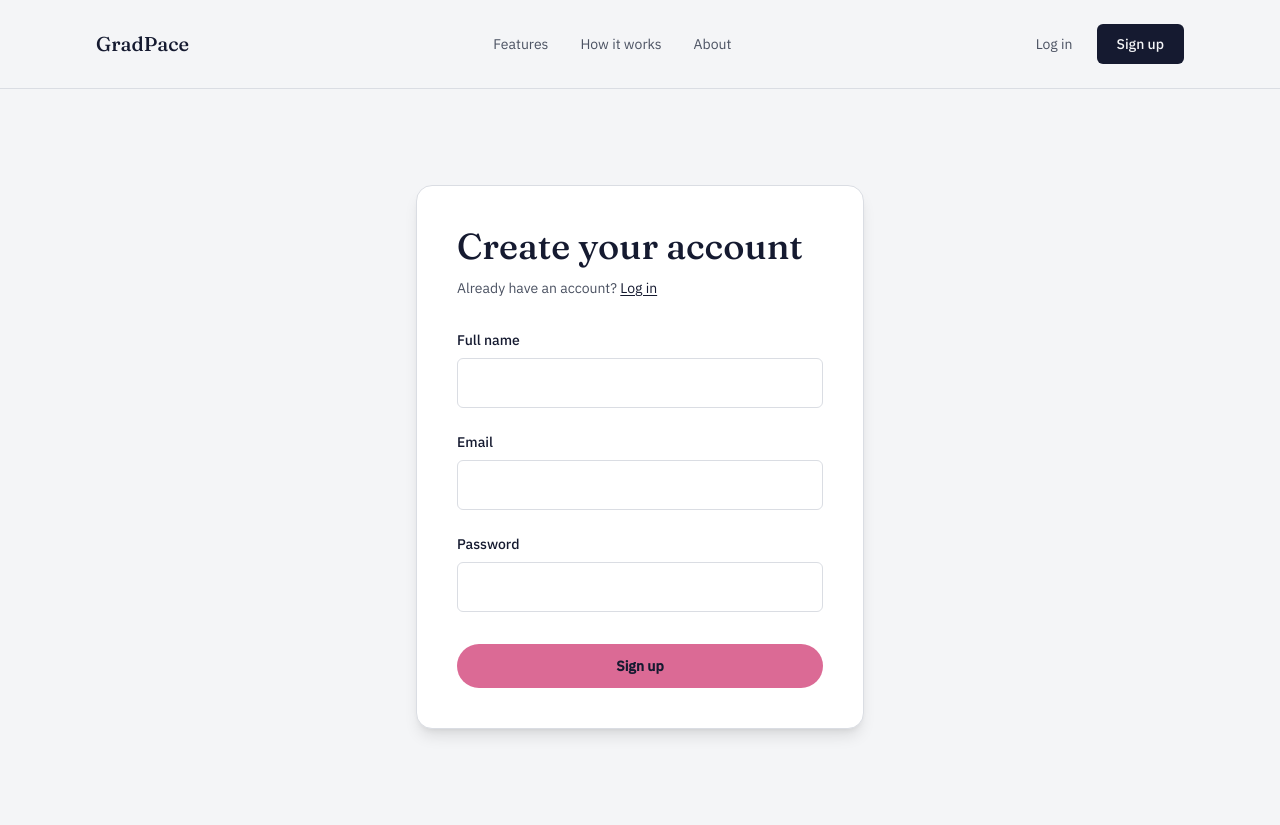
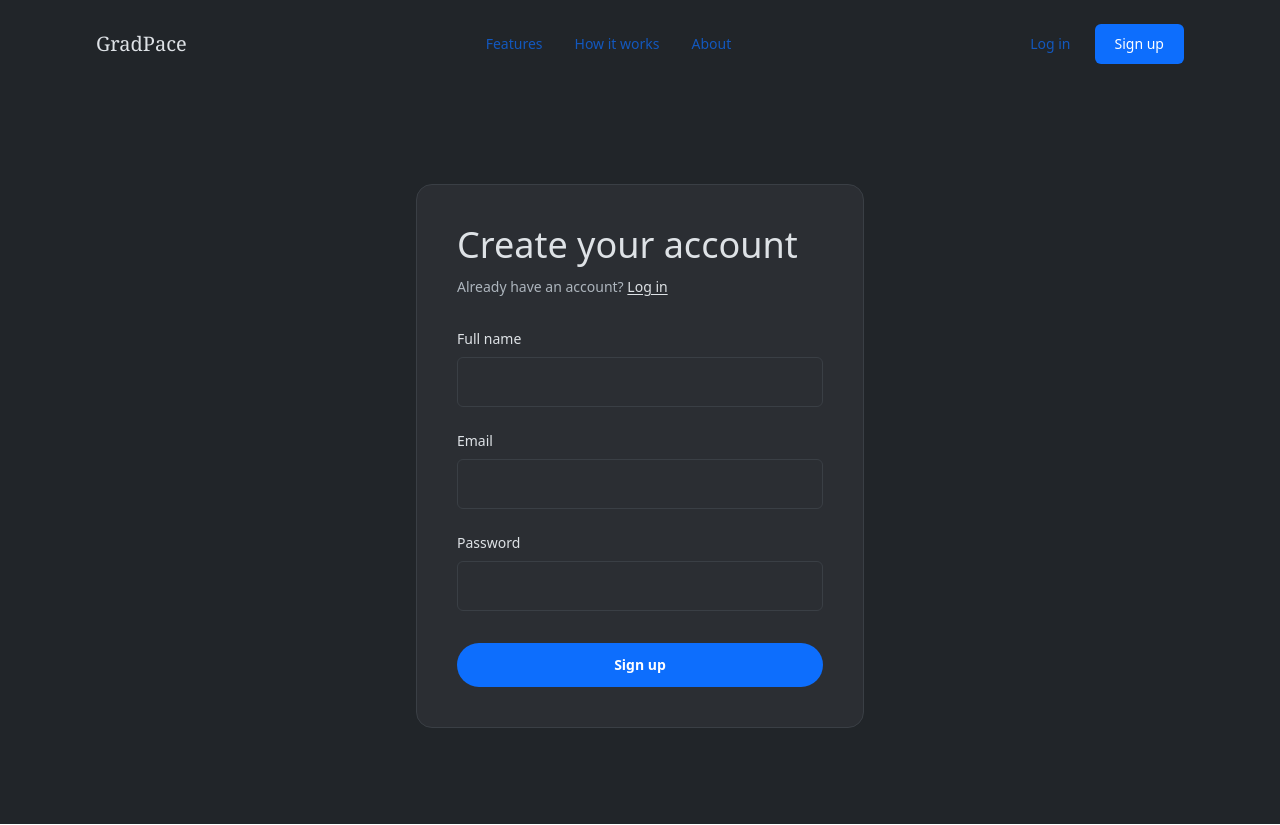
Before and after one commit to GradPace/GradPace-Prototype, a React (Vite) app in the folder frontend/: page /signup in a window 1280 px wide. Built offline with nearby package versions, Linux system fonts and the light colour scheme.

Commit message:
fixed style into dark mode

```diff
--- a/frontend/index.html
+++ b/frontend/index.html
@@ -4,11 +4,6 @@
     <meta charset="UTF-8" />
     <link rel="icon" type="image/svg+xml" href="/favicon.svg" />
     <meta name="viewport" content="width=device-width, initial-scale=1.0" />
-    <link rel="preconnect" href="https://fonts.googleapis.com" />
-    <link rel="preconnect" href="https://fonts.gstatic.com" crossorigin />
-    <link
-      href="https://fonts.googleapis.com/css2?family=Fraunces:opsz,wght@9..144,400;9..144,500&family=IBM+Plex+Sans:wght@400;500&display=swap"
-      rel="stylesheet" />
     <title>GradPace</title>
   </head>
   <body>
--- a/frontend/src/components/Hero/Hero.tsx
+++ b/frontend/src/components/Hero/Hero.tsx
@@ -1,4 +1,6 @@
 import heroIllustration from "../../assets/hero-illustration.png";
+import { Link } from "react-router-dom";
+
 /*
  * Homepage hero - headline, subhead, CTAs, and a graphic placeholder
  */
@@ -22,18 +24,18 @@ export default function Hero() {
         </p>
 
         <div className="mt-8 flex items-center gap-6">
-          <a
-            href="/signup"
-            className="rounded-md bg-pink px-6 py-3 text-sm font-medium text-ink transition-colors hover:bg-pink/90"
+          <Link
+            to="/signup"
+            className="rounded-md bg-blue px-6 py-3 text-sm font-medium text-white transition-colors hover:bg-blue/90"
           >
             Get started
-          </a>
-          <a
-            href="/login"
-            className="text-md text-slate transition-colors hover:text-ink"
+          </Link>
+          <Link
+            to="/login"
+            className="text-sm text-slate transition-colors hover:text-pink"
           >
             Already have an account? Sign in
-          </a>
+          </Link>
         </div>
       </div>
       {/* This is where the hero image is located */}
--- a/frontend/src/components/Navbar/Navbar.tsx
+++ b/frontend/src/components/Navbar/Navbar.tsx
@@ -1,7 +1,9 @@
+import { Link } from "react-router-dom";
+
 export default function Navbar() {
   return (
     // <header> is the whole bar; border-b and border-line draws the header line
-    <header className="border-b border-line">
+    <header className="bg-canvas">
       <div className="mx-auto flex max-w-6xl items-center justify-between px-8 py-6">
         {/*This is the log for now */}
         <a href="/" className="font-serif text-xl font-medium text-ink">
@@ -10,31 +12,40 @@ export default function Navbar() {
 
         {/* Center nav links. gap-8 spaces the links, each link changes color only on hover */}
         <nav className="flex items-center gap-8 text-sm text-slate">
-          <a href="#features" className="transition-colors hover:text-ink">
+          <a
+            href="#features"
+            className="text-blue/70 transition-colors hover:text-blue"
+          >
             Features
           </a>
-          <a href="#how-it-works" className="transition-colors hover:text-ink">
+          <a
+            href="#how-it-works"
+            className="text-blue/70 transition-colors hover:text-blue"
+          >
             How it works
           </a>
-          <a href="#about" className="transition-colors hover:text-ink">
+          <a
+            href="#about"
+            className="text-blue/70 transition-colors hover:text-blue"
+          >
             About
           </a>
         </nav>
 
         {/*Right side auth action. "Log in" and "Sign up" */}
         <div className="flex items-center gap-6">
-          <a
-            href="/login"
-            className="text-sm text-slate transition-colors hover:text-ink"
+          <Link
+            to="/login"
+            className="text-sm text-blue/70 transition-colors hover:text-blue"
           >
             Log in
-          </a>
-          <a
-            href="/signup"
-            className="rounded-md bg-ink px-5 py-2.5 text-sm font-medium text-paper transition-colors hover:bg-pink"
+          </Link>
+          <Link
+            to="/signup"
+            className="rounded-md bg-blue px-5 py-2.5 text-sm font-medium text-white transition-colors hover:bg-blue/90"
           >
             Sign up
-          </a>
+          </Link>
         </div>
       </div>
     </header>
--- a/frontend/src/index.css
+++ b/frontend/src/index.css
@@ -2,15 +2,16 @@
 
 /*
  * this is the global tailwind css for the front end.
- * rest of styling is done in line at each tsx file
+ * the rest of styling is done in line at each tsx file
  */
 @theme {
-  --color-ink: #151a30;
-  --color-paper: #f4f5f7;
-  --color-pink: #db6a95;
-  --color-slate: #4b5262;
-  --color-line: #dadde3;
+  --color-canvas: #212529;
+  --color-surface: #2b2e33;
+  --color-ink: #dee2e6;
+  --color-slate: #adb5bd;
+  --color-line: #3a3f45;
+  --color-pink: #f06292;
+  --color-blue: #0d6efd;
 
-  --font-serif: "Fraunces", serif;
-  --font-sans: "IBM Plex Sans", sans-serif;
+  --font-sans: system-ui, -apple-system, "Segoe UI", Roboto, sans-serif;
 }
--- a/frontend/src/pages/HomePage/HomePage.tsx
+++ b/frontend/src/pages/HomePage/HomePage.tsx
@@ -9,7 +9,7 @@ import Navbar from "../../components/Navbar/Navbar";
  */
 export default function HomePage() {
   return (
-    <div className="min-h-screen bg-paper font-sans text-ink">
+    <div className="min-h-screen bg-canvas font-sans text-ink">
       <Navbar />
       <Hero />
     </div>
--- a/frontend/src/pages/LoginPage/LoginPage.tsx
+++ b/frontend/src/pages/LoginPage/LoginPage.tsx
@@ -7,12 +7,12 @@ import { Link } from "react-router-dom";
  */
 export default function LoginPage() {
   return (
-    <div className="min-h-screen bg-paper font-sans text-ink">
+    <div className="min-h-screen bg-canvas font-sans text-ink">
       <Navbar />
       {/* main card that control its own width */}
       <main className="mx-auto flex max-w-6xl justify-center px-8 py-24">
-        <div className="w-full max-w-md rounded-2xl border border-line bg-white p-10 shadow-lg">
-          <h1 className="font-serif text-4xl font-medium text-ink">Log in</h1>
+        <div className="w-full max-w-md rounded-2xl border border-line bg-surface p-10">
+          <h1 className="text-4xl font-medium text-ink">Log in</h1>
           <p className="mt-3 text-sm text-slate">
             New to GradPace?{" "}
             <Link
@@ -30,7 +30,7 @@ export default function LoginPage() {
                 type="email"
                 name="email"
                 required
-                className="rounded-md border border-line px-4 py-3 text-base text-ink outline-none focus:border-ink"
+                className="rounded-md border border-line bg-transparent px-4 py-3 text-base text-ink outline-none focus:border-blue"
               />
             </label>
 
@@ -40,13 +40,13 @@ export default function LoginPage() {
                 type="password"
                 name="password"
                 required
-                className="rounded-md border border-line px-4 py-3 text-base text-ink outline-none focus:border-ink"
+                className="rounded-md border border-line bg-transparent px-4 py-3 text-base text-ink outline-none focus:border-blue"
               />
             </label>
 
             <button
               type="submit"
-              className="mt-2 w-full rounded-full bg-pink py-3 text-sm font-semibold text-ink transition-colors hover:bg-pink/90"
+              className="mt-2 w-full rounded-full bg-blue py-3 text-sm font-semibold text-white transition-colors hover:bg-blue/90"
             >
               Log in
             </button>
--- a/frontend/src/pages/SignupPage/SignupPage.tsx
+++ b/frontend/src/pages/SignupPage/SignupPage.tsx
@@ -3,14 +3,12 @@ import { Link } from "react-router-dom";
 
 export default function SignupPage() {
   return (
-    <div className="min-h-screen bg-paper font-sans text-ink">
+    <div className="min-h-screen bg-canvas font-sans text-ink">
       <Navbar />
 
       <main className="mx-auto flex max-w-6xl justify-center px-8 py-24">
-        <div className="w-full max-w-md rounded-2xl border border-line bg-white p-10 shadow-lg">
-          <h1 className="font-serif text-4xl font-medium text-ink">
-            Create your account
-          </h1>
+        <div className="w-full max-w-md rounded-2xl border border-line bg-surface p-10">
+          <h1 className="text-4xl font-medium text-ink">Create your account</h1>
           <p className="mt-3 text-sm text-slate">
             Already have an account?{" "}
             <Link
@@ -20,6 +18,7 @@ export default function SignupPage() {
               Log in
             </Link>
           </p>
+
           <form className="mt-8 flex flex-col gap-6">
             <label className="flex flex-col gap-2 text-sm font-medium text-ink">
               Full name
@@ -27,7 +26,7 @@ export default function SignupPage() {
                 type="text"
                 name="name"
                 required
-                className="rounded-md border border-line px-4 py-3 text-base text-ink outline-none focus:border-ink"
+                className="rounded-md border border-line bg-transparent px-4 py-3 text-base text-ink outline-none focus:border-blue"
               />
             </label>
 
@@ -37,7 +36,7 @@ export default function SignupPage() {
                 type="email"
                 name="email"
                 required
-                className="rounded-md border border-line px-4 py-3 text-base text-ink outline-none focus:border-ink"
+                className="rounded-md border border-line bg-transparent px-4 py-3 text-base text-ink outline-none focus:border-blue"
               />
             </label>
 
@@ -47,13 +46,13 @@ export default function SignupPage() {
                 type="password"
                 name="password"
                 required
-                className="rounded-md border border-line px-4 py-3 text-base text-ink outline-none focus:border-ink"
+                className="rounded-md border border-line bg-transparent px-4 py-3 text-base text-ink outline-none focus:border-blue"
               />
             </label>
 
             <button
               type="submit"
-              className="mt-2 w-full rounded-full bg-pink py-3 text-sm font-semibold text-ink transition-colors hover:bg-pink/90"
+              className="mt-2 w-full rounded-full bg-blue py-3 text-sm font-semibold text-white transition-colors hover:bg-blue/90"
             >
               Sign up
             </button>
```
